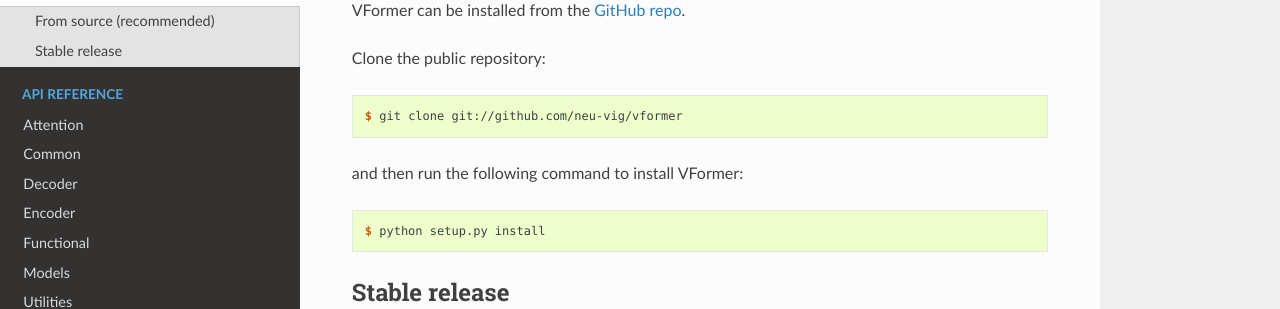
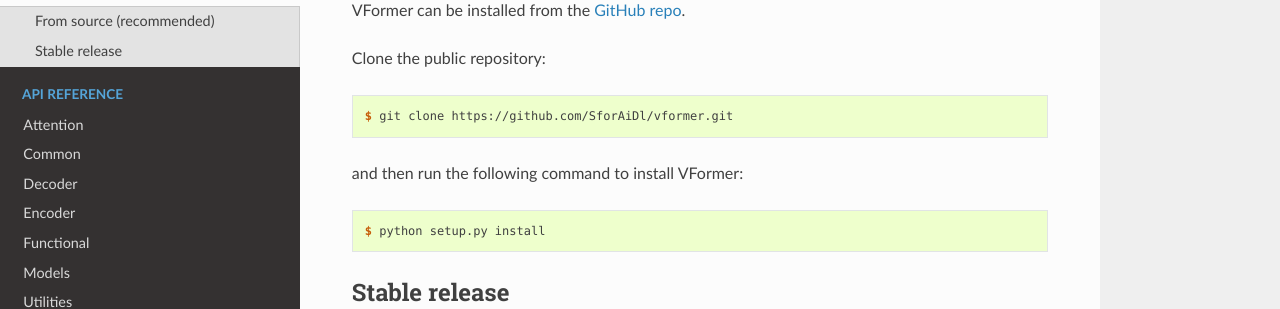
Before and after one commit to SforAiDl/vformer, a Sphinx documentation site: the page built from docs/installation.rst, in a window 1280 px wide and 968 px high. Shown: the part 217-526 px from the top of the window. Built offline with Sphinx 7.4.7 and the Read the Docs theme 2.0.0, drawn with Linux system fonts in a browser that asks for light colours; pages that are not in the unit, such as notebooks, are missing from menus; some of the changed lines change nothing that is shown.

Commit message:
Minor fix

```diff
--- a/docs/installation.rst
+++ b/docs/installation.rst
@@ -14,7 +14,7 @@
 
 .. code-block:: console
 
-    $ git clone git://github.com/neu-vig/vformer
+    $ git clone https://github.com/SforAiDl/vformer.git
 
 and then run the following command to install VFormer:
 
@@ -23,7 +23,7 @@
     $ python setup.py install
 
 
-.. _Github repo: https://github.com/neu-vig/vformer
+.. _Github repo: https://github.com/SforAiDl/vformer
 
 
 Stable release
```
